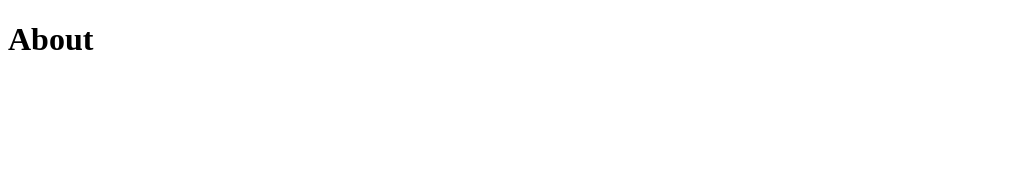
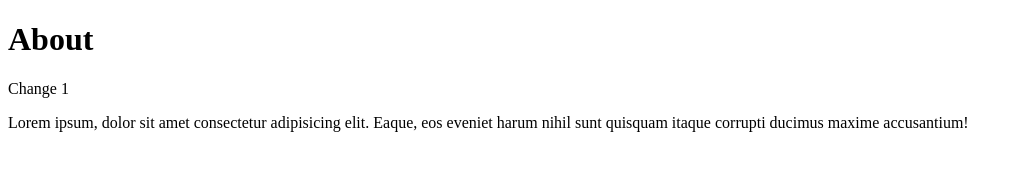
Before and after one commit to tayyabihsan/test-file, a plain HTML site: page blogs.html in a window 1280 px wide. Shown: the whole page, without its empty margins (0-1022 px from the left). Drawn offline with Linux system fonts and the light colour scheme.

Commit message:
blogs-change

```diff
--- a/blogs.html
+++ b/blogs.html
@@ -7,5 +7,7 @@
 </head>
 <body>
     <h1>About</h1>
+    <p>Change 1</p>
+    <p>Lorem ipsum, dolor sit amet consectetur adipisicing elit. Eaque, eos eveniet harum nihil sunt quisquam itaque corrupti ducimus maxime accusantium!</p>
 </body>
 </html>
```
